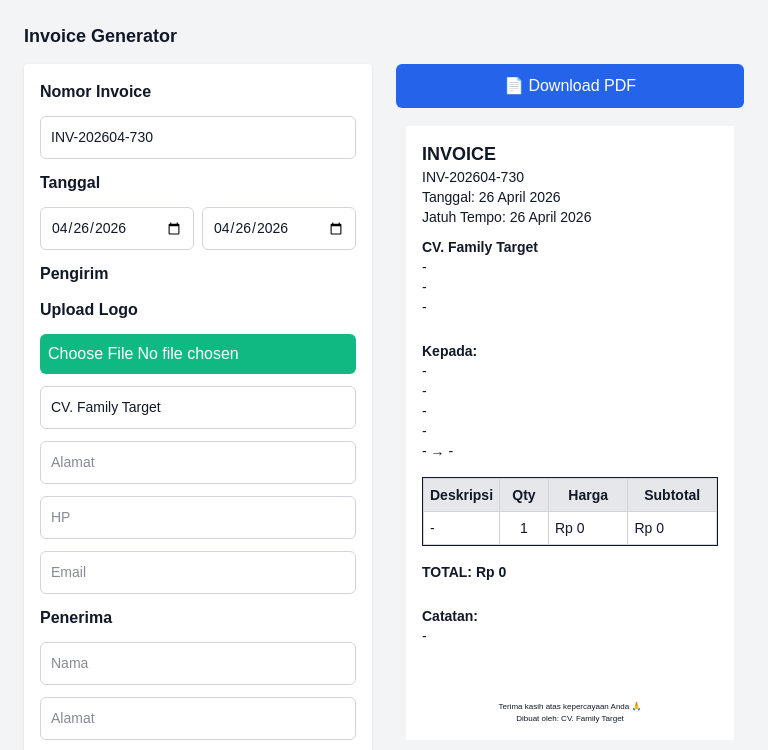
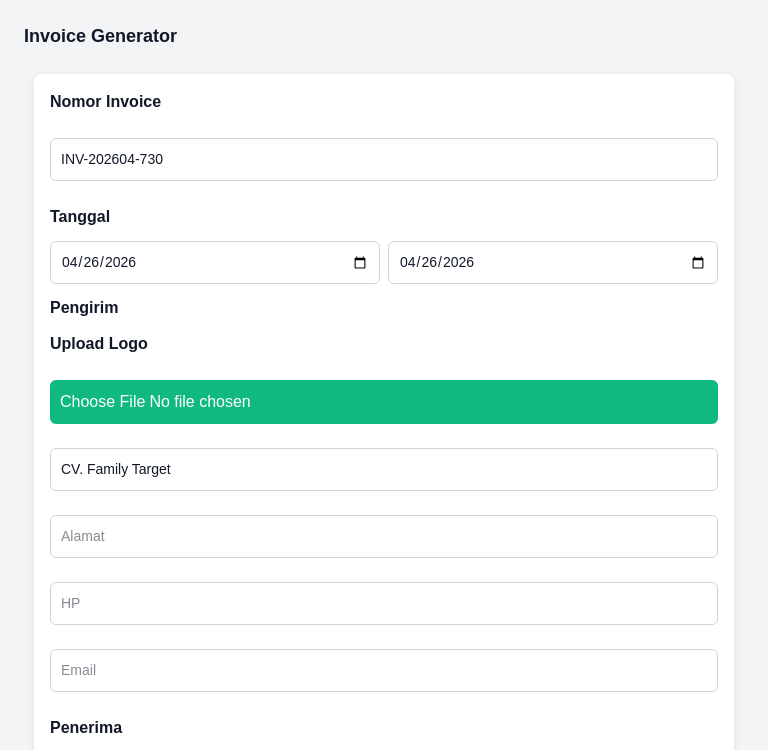
Before and after one commit to rahmatfantastik07/invoice-app, a Next.js app: page / in a window 768 px wide. Shown: the top 750 px of the page. Built offline with nearby package versions, Linux system fonts and the light colour scheme.

Commit message:
Update globals.css

```diff
--- a/app/globals.css
+++ b/app/globals.css
@@ -17,8 +17,58 @@ body {
 }
 
 /* =========================
-   INPUT
+   LAYOUT UTAMA
    ========================= */
+
+/* override max-w-350 (biar ga aneh di mobile) */
+.max-w-350 {
+  max-width: 1200px;
+  width: 100%;
+  margin: auto;
+}
+
+/* grid default mobile */
+.grid {
+  display: grid;
+  grid-template-columns: 1fr;
+  gap: 16px;
+  padding: 10px;
+}
+
+/* desktop jadi 2 kolom */
+@media (min-width: 768px) {
+  .grid.md\:grid-cols-2 {
+    grid-template-columns: 1fr 1fr;
+    align-items: start;
+  }
+}
+
+/* =========================
+   FORM STYLE
+   ========================= */
+
+.bg-white {
+  background: #ffffff;
+}
+
+.shadow {
+  box-shadow: 0 2px 8px rgba(0,0,0,0.08);
+}
+
+.rounded {
+  border-radius: 8px;
+}
+
+/* biar form enak di HP */
+.space-y-3 > * + * {
+  margin-top: 12px;
+}
+
+h2 {
+  font-size: 16px;
+}
+
+/* INPUT */
 .input {
   border: 1px solid #d1d5db;
   padding: 10px;
@@ -32,9 +82,7 @@ body {
   border-color: #2563eb;
 }
 
-/* =========================
-   BUTTON
-   ========================= */
+/* BUTTON */
 .btn {
   background: #2563eb;
   color: white;
@@ -46,38 +94,22 @@ body {
 .btn2 {
   background: #10b981;
   color: white;
-  padding: 8px;
+  padding: 10px;
   border-radius: 6px;
   width: 100%;
 }
 
 /* =========================
-   GRID FORM
+   PREVIEW (DESKTOP A4)
    ========================= */
-.invoice-grid {
-  display: grid;
-  grid-template-columns: 1fr;
-  gap: 16px;
-  max-width: 1200px;
-  margin: auto;
-  padding: 10px;
-}
 
-@media (min-width: 768px) {
-  .invoice-grid {
-    grid-template-columns: 1fr 1fr;
-  }
-}
-
-/* =========================
-   PREVIEW DESKTOP (A4)
-   ========================= */
 .flex.justify-center {
   width: 100%;
   overflow-x: auto;
   padding: 10px;
 }
 
+/* A4 container */
 .flex.justify-center > div {
   transform-origin: top center;
 }
@@ -95,28 +127,42 @@ td, th {
 }
 
 /* =========================
-   🔥 MOBILE MODE (REAL RESPONSIVE)
+   🔥 MOBILE MODE (FORM + PREVIEW)
    ========================= */
 @media (max-width: 768px) {
 
-  /* container */
+  /* grid tetap 1 kolom */
+  .grid {
+    grid-template-columns: 1fr !important;
+  }
+
+  /* FORM FULL WIDTH */
+  .bg-white {
+    width: 100%;
+  }
+
+  /* PREVIEW FULL WIDTH */
   .flex.justify-center {
     justify-content: center;
     overflow-x: hidden;
-    padding: 10px;
   }
 
-  /* override A4 jadi fleksibel */
+  /* 🔥 override A4 jadi fleksibel */
   .flex.justify-center > div {
     width: 100% !important;
     min-height: auto !important;
     padding: 16px !important;
   }
 
-  /* HEADER jadi vertikal */
+  /* HEADER jadi stack */
   .flex.justify-center > div > div:first-child {
     flex-direction: column !important;
     gap: 10px;
+  }
+
+  /* text kanan jadi kiri */
+  .text-right {
+    text-align: left !important;
   }
 
   /* logo */
@@ -125,19 +171,21 @@ td, th {
     height: auto !important;
   }
 
-  /* text kanan jadi kiri */
-  .text-right {
-    text-align: left !important;
-  }
-
-  /* TABLE scroll horizontal */
+  /* TABLE scroll */
   table {
     display: block;
     overflow-x: auto;
     white-space: nowrap;
   }
 
-  /* font */
+  /* footer stack */
+  .flex.justify-between {
+    flex-direction: column !important;
+    gap: 16px;
+    align-items: flex-start !important;
+  }
+
+  /* font nyaman */
   .text-sm {
     font-size: 14px !important;
   }
@@ -146,17 +194,6 @@ td, th {
     font-size: 18px !important;
   }
 
-  /* footer jadi stack */
-  .flex.justify-between {
-    flex-direction: column !important;
-    gap: 16px;
-    align-items: flex-start !important;
-  }
-
-  /* QR & signature */
-  .flex.justify-between img {
-    max-width: 150px;
-  }
 }
 
 /* =========================
@@ -164,12 +201,12 @@ td, th {
    ========================= */
 @media (max-width: 480px) {
 
+  h1 {
+    font-size: 16px !important;
+  }
+
   .text-sm {
     font-size: 13px !important;
-  }
-
-  h1 {
-    font-size: 16px !important;
   }
 
   .input {
```
